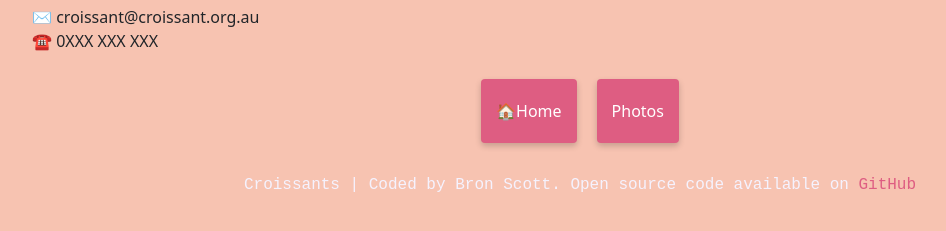
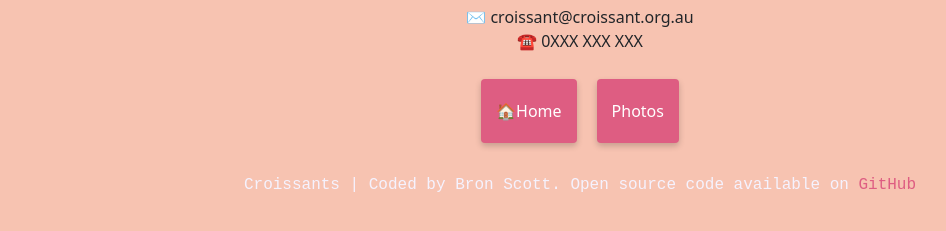
Before and after one commit to bscottAU/croissant-shecodes-challenge, a plain HTML site: page contact.html in a window 1280 px wide. Shown: the part 167-398 px from the top of the page, without its empty margins (60-1006 px from the left). Drawn offline with nearby package versions, Linux system fonts and the light colour scheme.

Commit message:
contact page center align text

```diff
--- a/contact.html
+++ b/contact.html
@@ -15,9 +15,9 @@
     <title>Contact | Croissants</title>
   </head>
   <body>
-    <div class="container">
+    <div class="container contact">
     <h2>Contact</h2>
-    <span >
+    <span>
       ✉️
       <a href="mailto:croissant@croissant.org.au" class="contact-email" title="croissant query"
         >croissant@croissant.org.au</a
--- a/src/styles.css
+++ b/src/styles.css
@@ -84,3 +84,7 @@ footer {
   color: var(--primary-color);
   box-shadow: none;
 }
+
+.container.contact {
+  text-align: center;
+}
```
